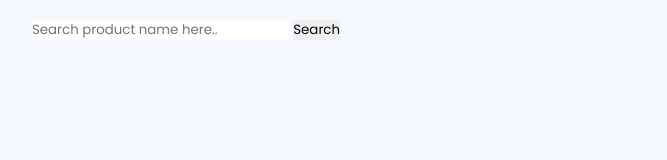
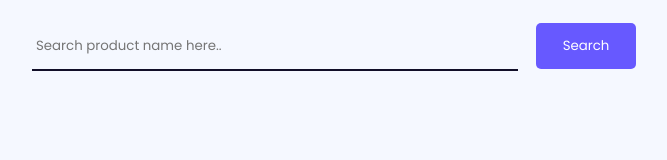
Before and after one commit to VelpCode/Gym-Equippment-Shop, a plain HTML site: page index.html in a window 1280 px wide. Shown: the whole page, without its empty margins (0-667 px from the left). Drawn offline with Linux system fonts and the light colour scheme.

```diff
--- a/styles.css
+++ b/styles.css
@@ -20,4 +20,22 @@ body {
     margin: 1em 0;
 }
 
-#search-container input {}
+#search-container input {
+    background-color: transparent;
+    width: 40%;
+    border-bottom: 2px solid #110f29;
+    padding: 1em 0.3em;
+}
+
+#search-container input:focus {
+    border-bottom-color: #6759ff
+}
+
+#search-container button {
+    padding: 1em 2em;
+    margin-left: 1em;
+    background-color: #6759ff;
+    color: #ffffff;
+    border-radius: 5px;
+    margin-top: 0.5em;
+}
```
